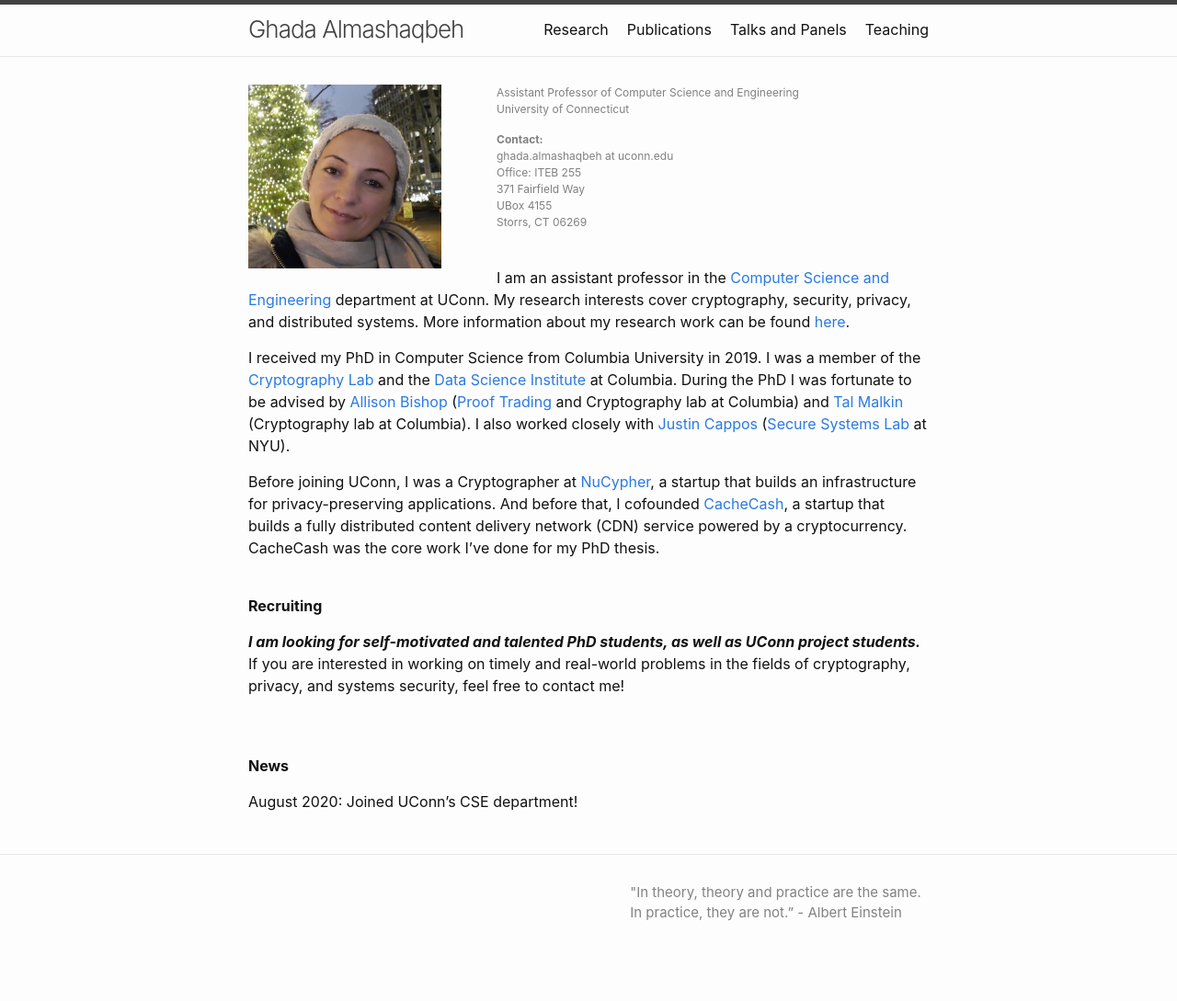
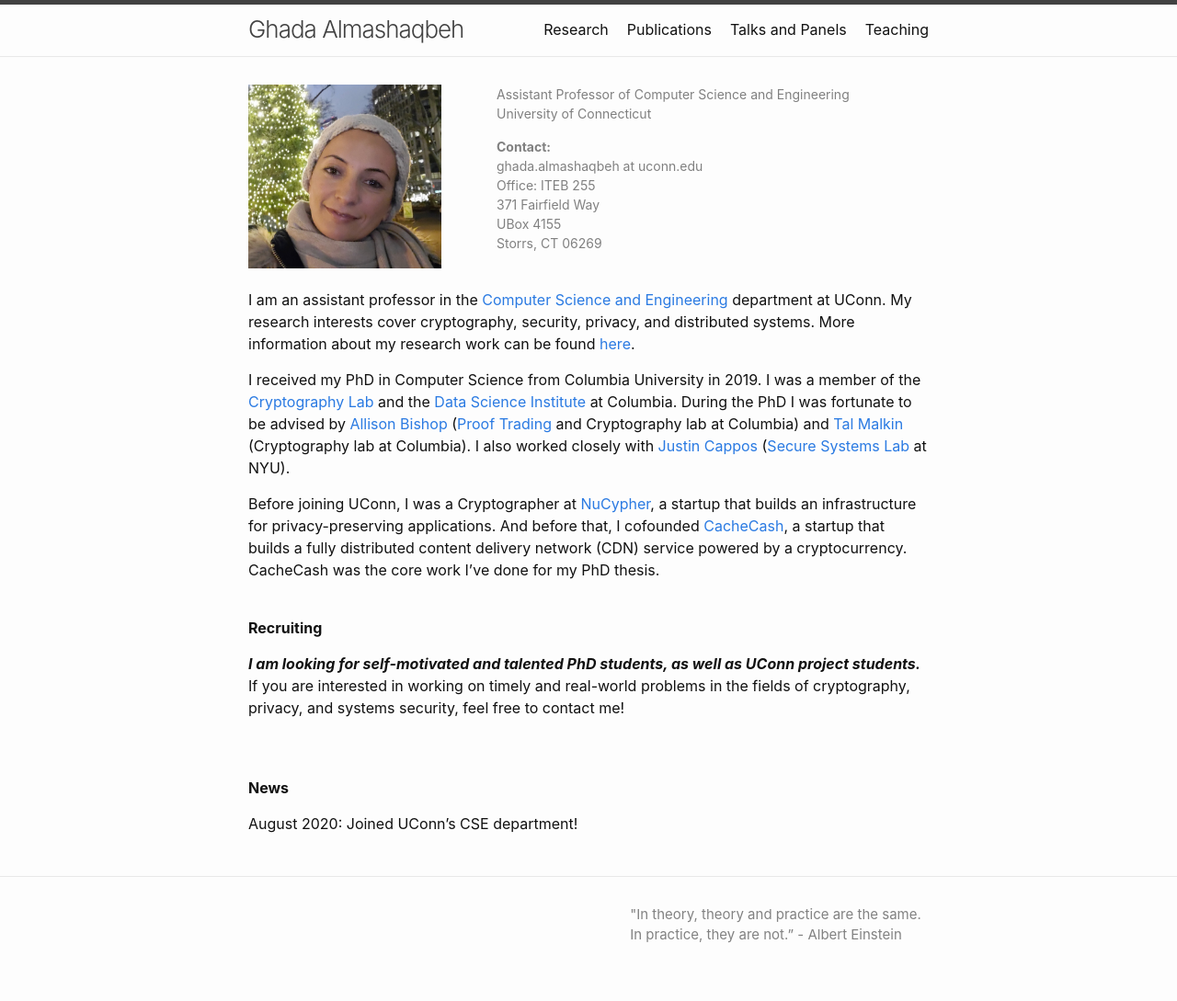
Before and after one commit to GhadaAlmashaqbeh/GhadaAlmashaqbeh.github.io, a Jekyll site: the page built from index.md, in a window 1280 px wide. Shown: the whole page at 92% size. Built offline with Jekyll 4.4.1, drawn with Linux system fonts in a browser that asks for light colours; before the commit the page ends 1065 px from its top, so only the background shows below that.

```diff
--- a/index.md
+++ b/index.md
@@ -10,7 +10,7 @@
     </div>
     <div class="col-1-2">
        <div class="content">
-          <span style="color:grey;font-size:12px;">
+          <span style="color:grey;font-size:14px;">
             <p>Assistant Professor of Computer Science and Engineering <br/> University of Connecticut </p>
             <p> <b>Contact:</b> <br/> ghada.almashaqbeh at uconn.edu <br/> Office: ITEB 255 <br/> 371 Fairfield Way <br/> UBox 4155 <br/> Storrs, CT  06269</p>
           </span>
```
